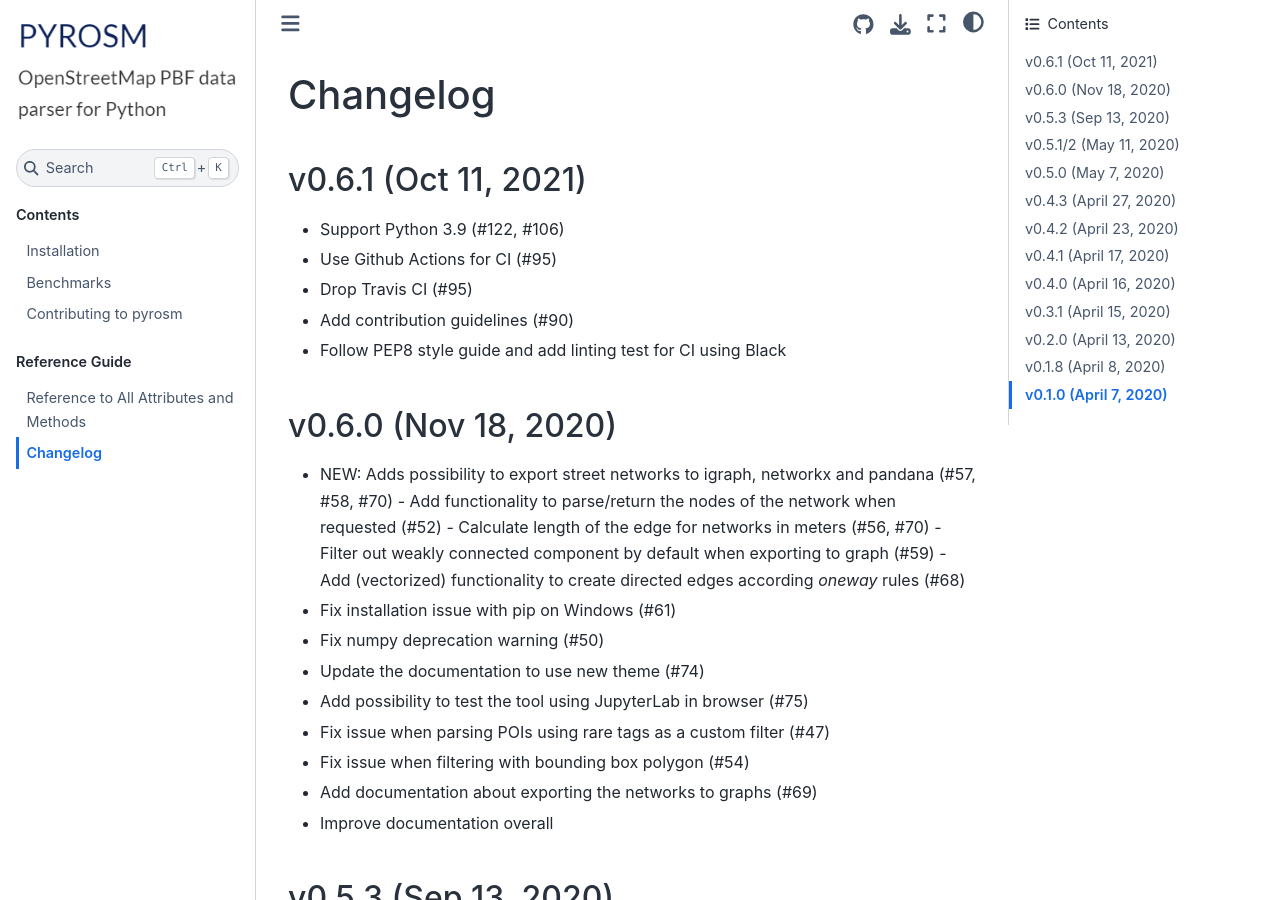
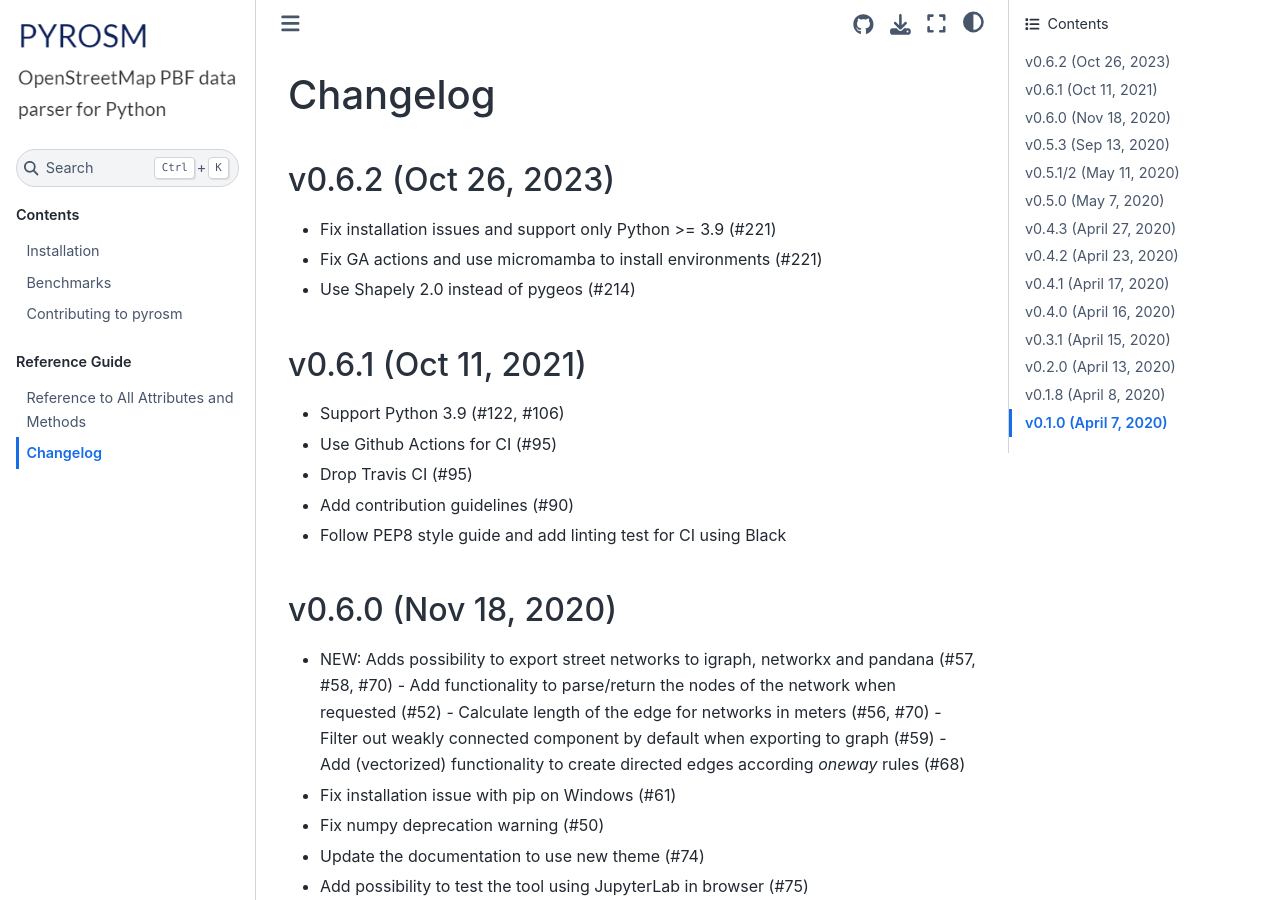
Before and after one commit to pyrosm/pyrosm, a Sphinx documentation site: the page built from docs/changelog.rst, in a window 1280 px wide and 900 px high. Built offline with Sphinx 7.4.7 and the Sphinx Book theme 1.1.4, drawn with Linux system fonts in a browser that asks for light colours; pages that are not in the unit, such as notebooks, are missing from menus.

Commit message:
Update changelog

```diff
--- a/docs/changelog.rst
+++ b/docs/changelog.rst
@@ -1,5 +1,12 @@
 Changelog
 =========
+
+v0.6.2 (Oct 26, 2023)
+---------------------
+
+- Fix installation issues and support only Python >= 3.9 (#221)
+- Fix GA actions and use micromamba to install environments (#221)
+- Use Shapely 2.0 instead of pygeos (#214)
 
 v0.6.1 (Oct 11, 2021)
 ---------------------
```
Also changed, not shown: CHANGELOG.md (+7 -0 lines).
